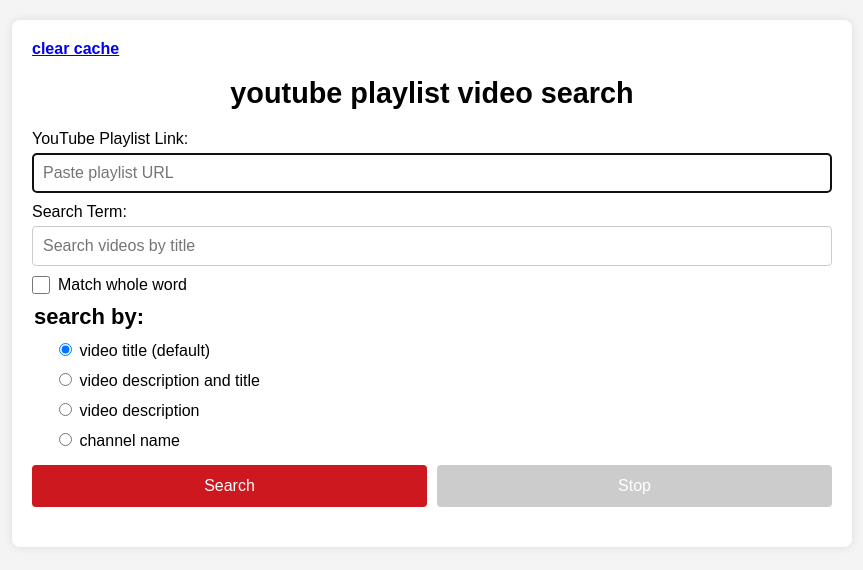
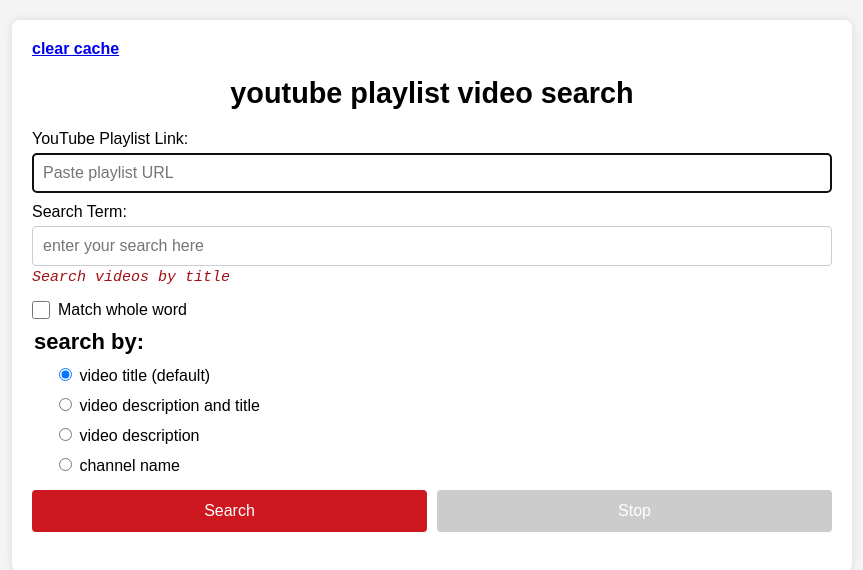
Before and after one commit to eightynine77/youtube-playlist-search-vercel, a Next.js app: page / in a window 1280 px wide. Shown: the top 570 px of the page, without its empty margins (208-1071 px from the left). Built offline with nearby package versions, Linux system fonts and the light colour scheme.

Commit message:
moved from using placeholder for the searchTerm input field

```diff
--- a/src/app/globals.css
+++ b/src/app/globals.css
@@ -131,6 +131,14 @@
 
 .video-info .channel-info-container {
   margin-top: 1em;
+}
+
+.search-filter-info{
+  margin-top: 3px;
+  font-style: italic;
+  font-size: 15px;
+  color: #a31013;
+  font-family: monospace;
 }
 
 /* Responsive desktop layout for video items */
--- a/src/app/page.jsx
+++ b/src/app/page.jsx
@@ -382,7 +382,8 @@
         <input type="text" id="playlistUrl" placeholder="Paste playlist URL" required autoFocus tabIndex="1" value={playlistUrl} onChange={(e) => setPlaylistUrl(e.target.value)} />
 
         <label htmlFor="searchTerm">Search Term:</label>
-        <input type="text" id="searchTerm" placeholder={searchPlaceholders[searchMode]} tabIndex="2" value={searchTerm} onChange={(e) => setSearchTerm(e.target.value)} />
+        <input type="text" id="searchTerm" placeholder="enter your search here" tabIndex="2" value={searchTerm} onChange={(e) => setSearchTerm(e.target.value)} />
+        <p className="search-filter-info">{searchPlaceholders[searchMode]}</p>
 
         <div className="checkbox-group">
           <input type="checkbox" id="wholeWordMatch" tabIndex="3" checked={wholeWordMatch} onChange={(e) => setWholeWordMatch(e.target.checked)} />
```
